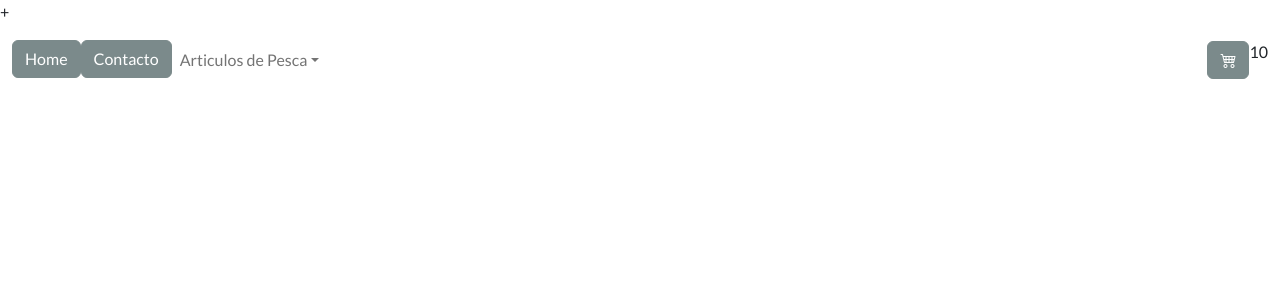
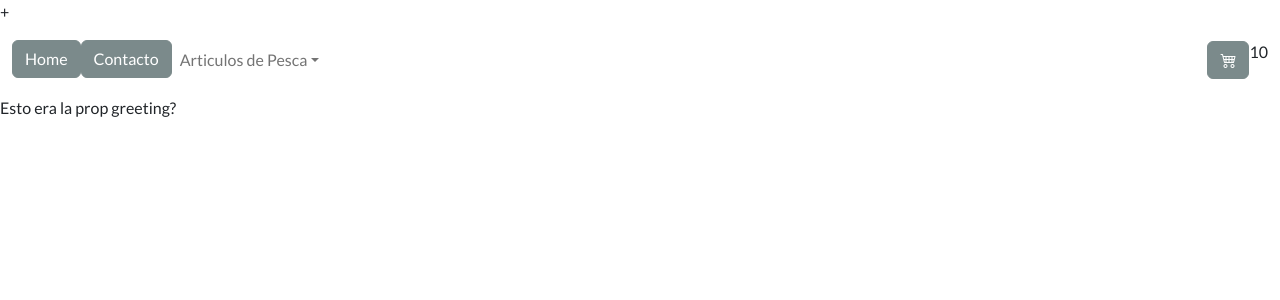
Before and after one commit to Bosterman12/PreEntrega1Bandi, a React (Create React App) app: page / in a window 1280 px wide. Shown: the top 300 px of the page. Built offline with nearby package versions, Linux system fonts and the light colour scheme.

Commit message:
supongo que esto es la prop greeting y que el componente es reutilizable

```diff
--- a/src/components/App.jsx
+++ b/src/components/App.jsx
@@ -1,6 +1,9 @@
 
 import './App.css';
-import {Navbar} from './Navbar/Navbar'
+import {Navbar} from './Navbar/Navbar';
+import { ItemListContainer } from './ItemListContainer/ItemListContainer';
+
+
 import React from 'react';
 
 export const App = () => {
@@ -8,6 +11,7 @@ export const App = () => {
 
     <div>
       <Navbar nombre={"El Surubi"}/>
+      <ItemListContainer/>
     </div>
 
   );
--- /dev/null
+++ b/src/components/ItemListContainer/ItemListContainer.jsx
@@ -0,0 +1,9 @@
+import React from 'react';
+
+export const ItemListContainer = () => {
+    return (
+        <div>
+            <p>Esto era la prop greeting?</p>
+        </div>
+    );
+}
--- a/src/components/Navbar/Navbar.jsx
+++ b/src/components/Navbar/Navbar.jsx
@@ -2,6 +2,7 @@ import React from 'react';
 import { Cartwidget } from '../Cartwidget/Cartwidget';
 import { Categorias } from './Categorias/Categorias';
 import { Secciones } from './Secciones/Secciones';
+
 
 export const Navbar = ({nombre}) => {
     return (
@@ -19,6 +20,7 @@ export const Navbar = ({nombre}) => {
           <Categorias/>
         </ul>
         <Cartwidget cantCarrito={10}/>
+
       </div>
     </div>
   </nav>
```
